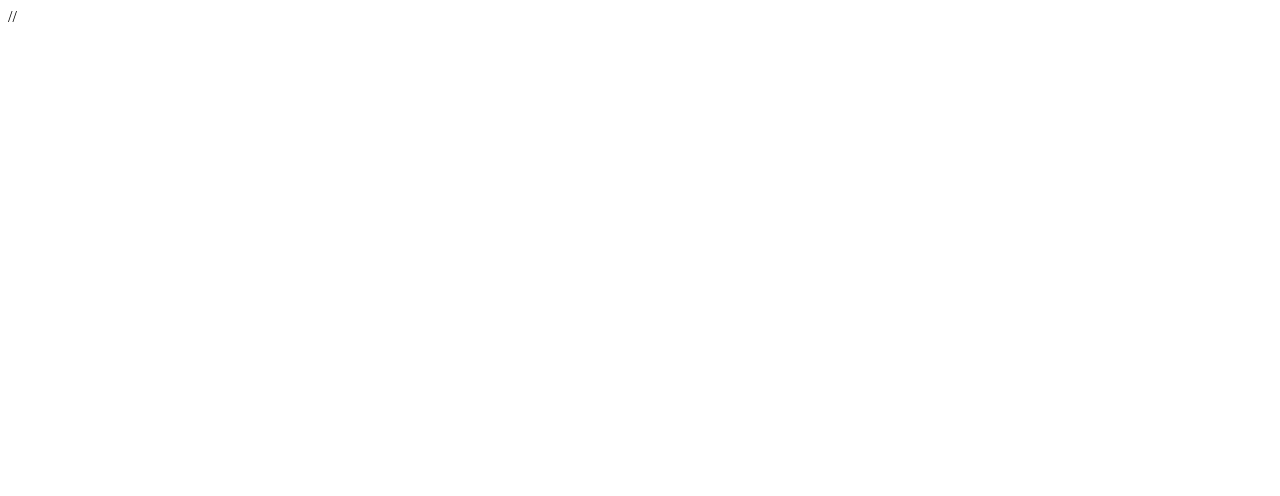
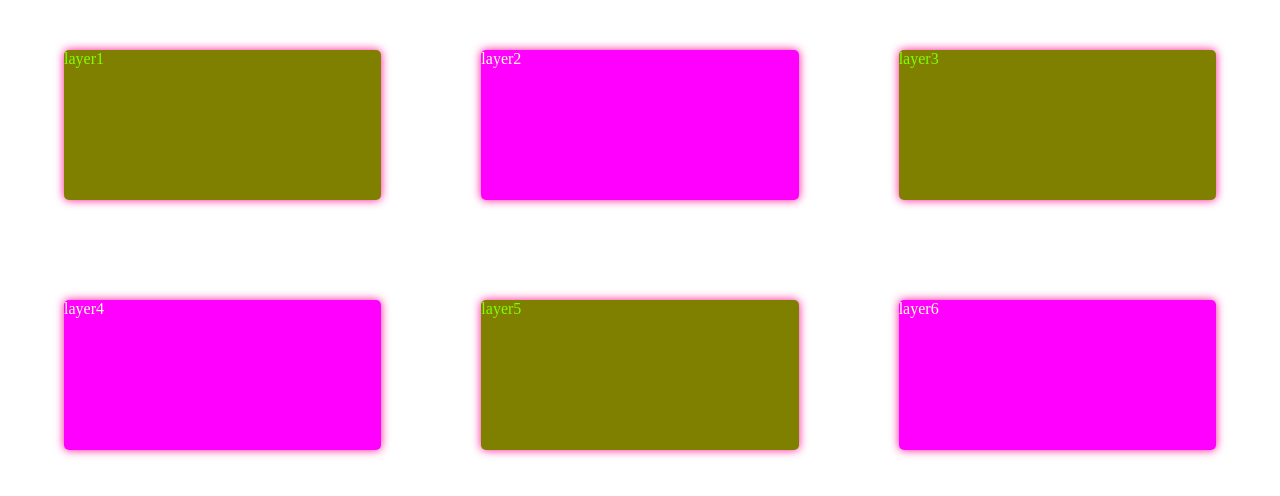
Before and after one commit to yaroslavbaranik/git-test-MA, a website: page index.html in a window 1280 px wide. Drawn offline with Linux system fonts and the light colour scheme.

Commit message:
stylish index

```diff
--- a/css/style.scss
+++ b/css/style.scss
@@ -7,5 +7,30 @@ body{
     }
 }
 
-.main{
+.container{
+    width: 90%;
+    margin: 50px auto;
+    display: grid;
+
+    grid-template-columns: repeat( 3, 1fr);
+    grid-auto-rows: 150px;
+
+    grid-gap: 100px;
+
+    &__block{
+
+        border-radius: 5px;
+        box-shadow: 0 0 10px deeppink;
+
+        &:nth-child(odd){
+            background-color: olive;
+            color: chartreuse;
+        }
+
+        &:nth-child(even){
+            background-color: fuchsia;
+            color: lightyellow;
+        }
+
+    }
 }
--- a/index.html
+++ b/index.html
@@ -5,8 +5,16 @@
     <meta name="viewport" content="width=device-width, initial-scale=1.0">
     <meta http-equiv="X-UA-Compatible" content="ie=edge">
     <title>Document</title>
-//    <link rel="stylesheet" href="./css/style.css">
+    <link rel="stylesheet" href="./css/style.css">
 </head>
 <body>
+    <div class="container">
+        <div class="container__block">layer1</div>
+        <div class="container__block">layer2</div>
+        <div class="container__block">layer3</div>
+        <div class="container__block">layer4</div>
+        <div class="container__block">layer5</div>
+        <div class="container__block">layer6</div>
+    </div>
 </body>
 </html>
```
Also changed, not shown: css/style.css.
